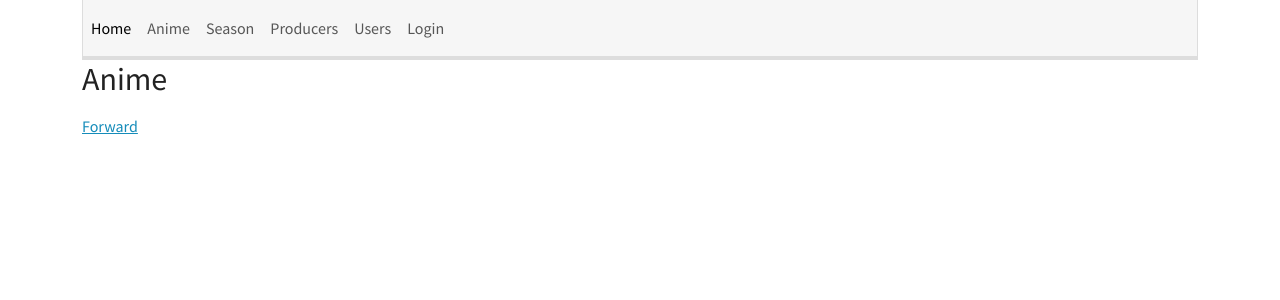
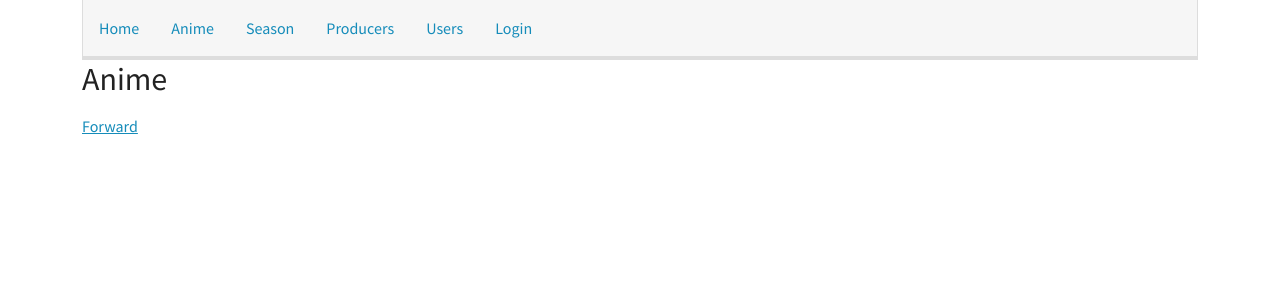
Before and after one commit to nLightRU/anibase, a Flask app: page /anime/ in a window 1280 px wide. Shown: the top 300 px of the page. Run offline with Flask 3, Linux system fonts and the light colour scheme; data that the repository does not hold is empty; some libraries are stand-ins or nearby versions.

Commit message:
polish templates

```diff
--- a/anibase/templates/base.html
+++ b/anibase/templates/base.html
@@ -1,38 +1,57 @@
 <!doctype html>
-<html xmlns="http://www.w3.org/1999/html">
+<html>
 {%block head%}
     <head>
         <title>{%block title%} {%endblock%}</title>
         <meta charset="utf-8">
         <meta name="viewport" content="width=device-width, initial-scale=1">
         <link rel="stylesheet" href="{{url_for('static', filename='bootstrap-5.0.2/css/bootstrap.css')}}">
-<!--        <link href="https://cdn.jsdelivr.net/npm/bootstrap@5.0.2/dist/css/bootstrap.min.css" rel="stylesheet" integrity="sha384-EVSTQN3/azprG1Anm3QDgpJLIm9Nao0Yz1ztcQTwFspd3yD65VohhpuuCOmLASjC" crossorigin="anonymous">-->
-<!--        <script src="https://code.jquery.com/jquery-3.3.1.slim.min.js" integrity="sha384-q8i/X+965DzO0rT7abK41JStQIAqVgRVzpbzo5smXKp4YfRvH+8abtTE1Pi6jizo" crossorigin="anonymous"></script>-->
-<!--        <script src="https://cdn.jsdelivr.net/npm/popper.js@1.14.7/dist/umd/popper.min.js" integrity="sha384-UO2eT0CpHqdSJQ6hJty5KVphtPhzWj9WO1clHTMGa3JDZwrnQq4sF86dIHNDz0W1" crossorigin="anonymous"></script>-->
-<!--        <script src="https://cdn.jsdelivr.net/npm/bootstrap@4.3.1/dist/js/bootstrap.min.js" integrity="sha384-JjSmVgyd0p3pXB1rRibZUAYoIIy6OrQ6VrjIEaFf/nJGzIxFDsf4x0xIM+B07jRM" crossorigin="anonymous"></script>-->
     </head>
 {%endblock%}
     <body>
     {%block body%}
     <div class="container">
         <nav class="navbar navbar-expand-lg navbar-light bg-light">
-            <div class="collapse navbar-collapse" id="navbarNavAltMarkup">
-                <div class="navbar-nav">
-                    <a class="nav-item nav-link active" href="/">Home</a>
-                    <a class="nav-item nav-link" href="{{url_for('anime.anime_all')}}">Anime</a>
-                    <a class="nav-item nav-link" href="#">Season</a>
-                    <a class="nav-item nav-link" href="/producers">Producers</a>
-                    <a class="nav-item nav-link" href="{{url_for('users.users_list')}}">Users</a>
+            <div class="collapse navbar-collapse">
+                <ul class="nav justify-content-center">
+                    <li class="nav-item">
+                        <a class="nav-link active" href="/">Home</a>
+                    </li>
+                    <li class="nav-item">
+                        <a class="nav-link" href="{{url_for('anime.anime_all')}}">Anime</a>
+                    </li>
+                    <li class="nav-item">
+                        <a class="nav-link" href="#">Season</a>
+                    </li>
+                    <li class="nav-item">
+                        <a class="nav-link" href="/producers">Producers</a>
+                    </li>
+                    <li class="nav-item">
+                        <a class="nav-link" href="{{url_for('users.users_list')}}">Users</a>
+                    </li>
+
                     {%if current_user.is_authenticated%}
-                        <a class="nav-item nav-link" href="{{url_for('users.user_by_username', username=current_user.username)}}">Profile</a>
+                    <li class="nav-item">
+                            <a class="nav-item nav-link"
+                               href="{{url_for('users.user_by_username', username=current_user.username)}}"
+                            >
+                                Profile
+                            </a>
+                    </li>
                     {%endif%}
+
                     {% if current_user.is_anonymous%}
+                    <li class="nav-item">
                         <a class="nav-item nav-link" href="/login">Login</a>
+                    </li>
                     {%endif%}
+
                     {%if current_user.is_authenticated%}
+                    <li class="nav-item">
                         <a class="nav-item nav-link" href="/logout">Log Out</a>
-                    {%endif%}
-                </div>
+                    </li>
+                {%endif%}
+                </ul>
             </div>
         </nav>
     </div>
```
Also changed, not shown: anibase/templates/anime_id.html (+16 -15 lines).
